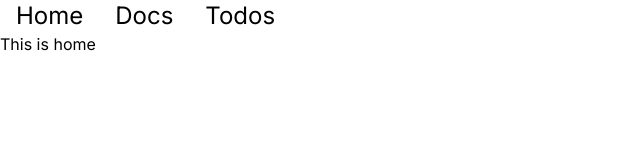
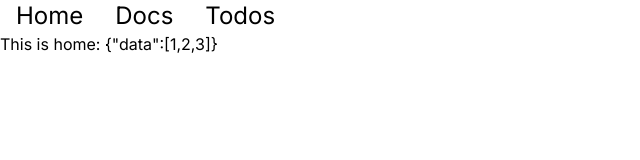
Before and after one commit to mkmule/intro-v3-app, a Next.js app: page / in a window 1280 px wide. Shown: the top 160 px of the page, without its empty margins (0-640 px from the left). Built offline with nearby package versions, Linux system fonts and the light colour scheme.

Commit message:
Added server component

```diff
--- a/src/app/page.tsx
+++ b/src/app/page.tsx
@@ -1,5 +1,15 @@
-export default function Home() {
+const getData = async () => {
+  await new Promise<void>((res) => setTimeout(() => res(), 2000));
+  return { data: [1, 2, 3] };
+}
+
+// Server component example
+const Home = async () => {
+  const data = await getData();
+
   return (
-    <p>This is home</p>
+    <p>This is home: {JSON.stringify(data)}</p>
   )
 }
+
+export default Home
```
